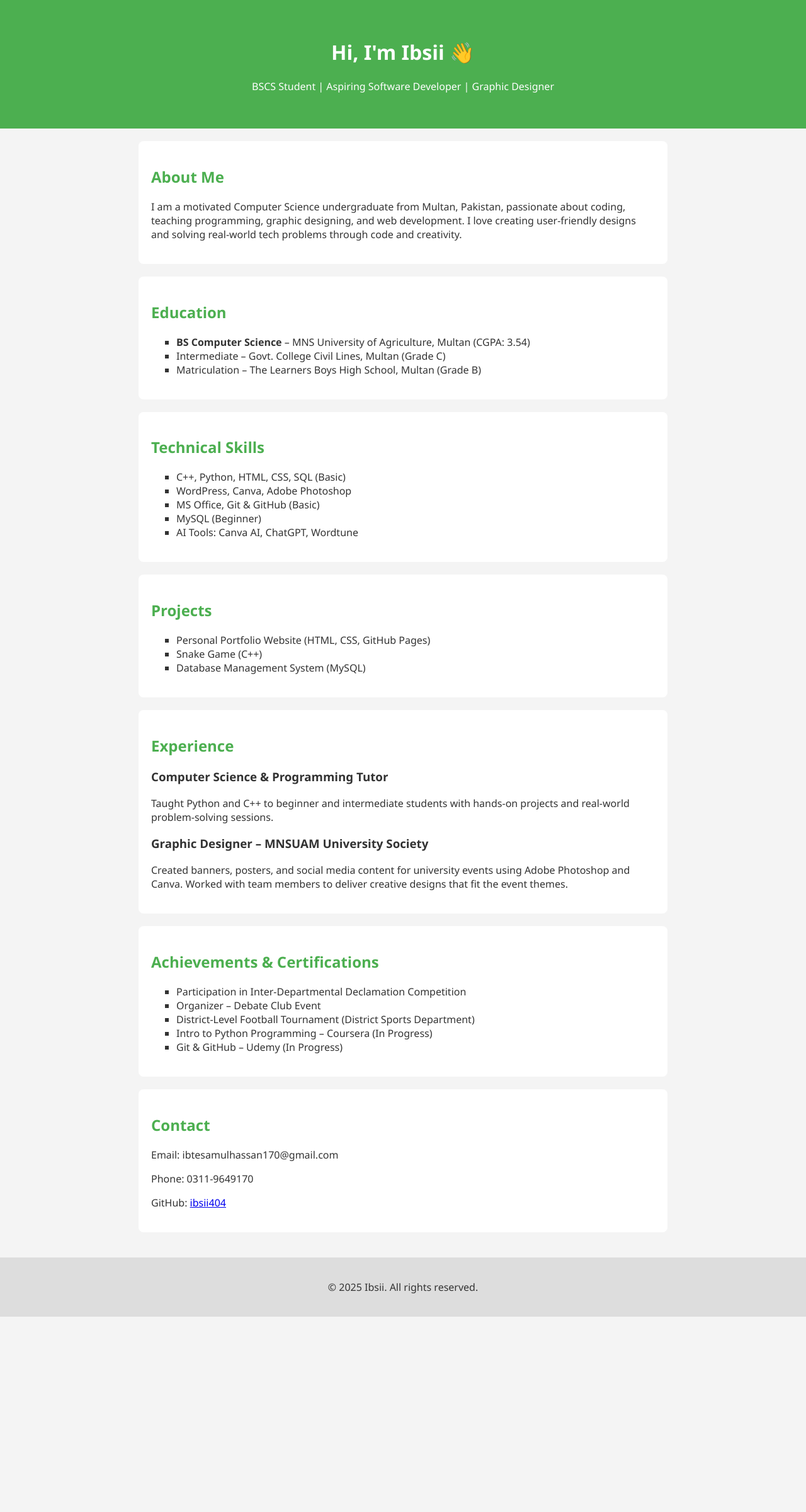
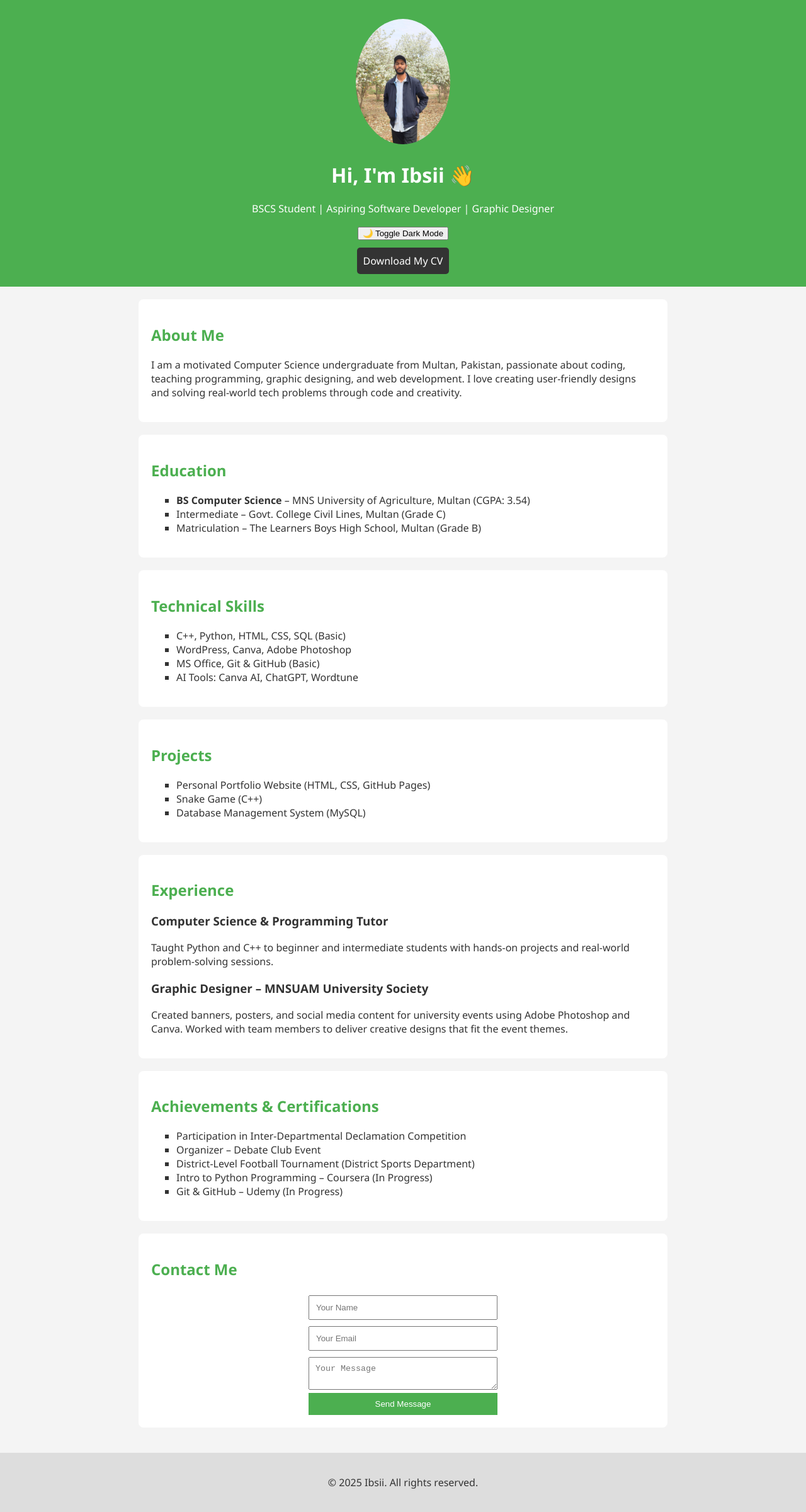
Before and after one commit to ibsii404/ibsii404.github.io, a plain HTML site: page index.html in a window 1280 px wide. Shown: the whole page at 63% size. Before the commit the page ends 2090 px from the top, so only its background shows below. Drawn offline with Linux system fonts and the light colour scheme.

Commit message:
Final Portfolio with Dark Mode, Contact Form, CV Button, and Image

```diff
--- a/index.html
+++ b/index.html
@@ -8,8 +8,12 @@
 </head>
 <body>
   <header>
+    <img src="myphoto.jpeg" alt="Ibsii's Photo" class="profile-pic">
     <h1>Hi, I'm Ibsii 👋</h1>
     <p>BSCS Student | Aspiring Software Developer | Graphic Designer</p>
+    <button id="darkModeToggle">🌙 Toggle Dark Mode</button>
+    <br><br>
+    <a href="Ibtesam-Ul-Hassan-CV.pdf" download class="cv-button">Download My CV</a>
   </header>
 
   <section class="about">
@@ -32,7 +36,6 @@
       <li>C++, Python, HTML, CSS, SQL (Basic)</li>
       <li>WordPress, Canva, Adobe Photoshop</li>
       <li>MS Office, Git & GitHub (Basic)</li>
-      <li>MySQL (Beginner)</li>
       <li>AI Tools: Canva AI, ChatGPT, Wordtune</li>
     </ul>
   </section>
@@ -67,14 +70,29 @@
   </section>
 
   <section class="contact">
-    <h2>Contact</h2>
-    <p>Email: ibtesamulhassan170@gmail.com</p>
-    <p>Phone: 0311-9649170</p>
-    <p>GitHub: <a href="https://github.com/ibsii404" target="_blank">ibsii404</a></p>
+    <h2>Contact Me</h2>
+    <form id="contact-form">
+      <input type="text" name="user_name" placeholder="Your Name" required>
+      <input type="email" name="user_email" placeholder="Your Email" required>
+      <textarea name="message" placeholder="Your Message" required></textarea>
+      <button type="submit">Send Message</button>
+    </form>
   </section>
 
   <footer>
     <p>© 2025 Ibsii. All rights reserved.</p>
   </footer>
+
+  <script src="script.js"></script>
+  <script src="https://cdn.jsdelivr.net/npm/emailjs-com@2/dist/email.min.js"></script>
+  <script>
+    emailjs.init("YqhQLuZntwhWTymdv"); // Your Public Key
+
+    document.getElementById('contact-form').addEventListener('submit', function(event) {
+      event.preventDefault();
+      emailjs.sendForm('service_z1u9hfb', 'template_3kydbmb', this)
+        .then(() => { alert('Message Sent!'); }, (error) => { alert('Failed: ' + error); });
+    });
+  </script>
 </body>
 </html>
--- /dev/null
+++ b/script.js
@@ -0,0 +1,5 @@
+// Dark Mode Toggle
+const toggle = document.getElementById('darkModeToggle');
+toggle.addEventListener('click', () => {
+  document.body.classList.toggle('dark-mode');
+});
--- a/style.css
+++ b/style.css
@@ -1,16 +1,30 @@
 body {
-  font-family: 'Segoe UI', Tahoma, Geneva, Verdana, sans-serif;
+  font-family: 'Segoe UI', sans-serif;
   background-color: #f4f4f4;
   color: #333;
   margin: 0;
   padding: 0;
+  transition: background 0.3s, color 0.3s;
 }
 
 header {
+  text-align: center;
   background-color: #4CAF50;
   color: white;
-  padding: 40px 0;
-  text-align: center;
+  padding: 30px 0;
+}
+
+.profile-pic {
+  width: 150px;
+  border-radius: 50%;
+}
+
+.cv-button {
+  background: #333;
+  color: #fff;
+  padding: 10px;
+  text-decoration: none;
+  border-radius: 5px;
 }
 
 section {
@@ -29,9 +43,35 @@ ul {
   list-style-type: square;
 }
 
+form {
+  display: flex;
+  flex-direction: column;
+  max-width: 300px;
+  margin: auto;
+}
+
+form input, form textarea {
+  margin: 5px 0;
+  padding: 10px;
+}
+
+form button {
+  background-color: #4CAF50;
+  color: white;
+  padding: 10px;
+  border: none;
+  cursor: pointer;
+}
+
 footer {
   text-align: center;
   padding: 20px;
   background-color: #ddd;
   margin-top: 40px;
 }
+
+/* Dark Mode */
+.dark-mode {
+  background-color: #222;
+  color: #ddd;
+}
```
Also changed, not shown: myphoto.jpeg (added), 1 other file.
